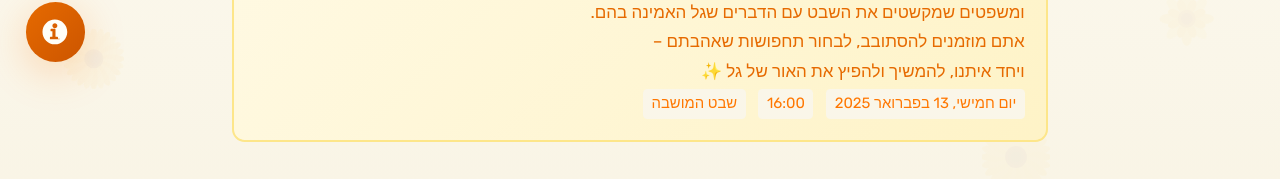
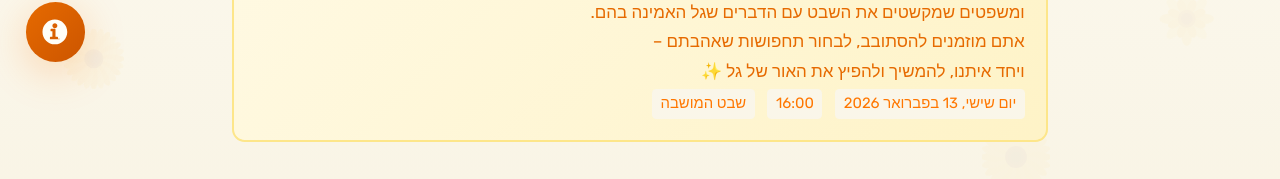
Before and after one commit to Eliaddr119/remember-gal, a Next.js app: page /events in a window 1280 px wide. Shown: the part 713-892 px from the top of the page. Built offline with nearby package versions, Linux system fonts and the light colour scheme.

Commit message:
Update page.tsx

```diff
--- a/src/app/events/page.tsx
+++ b/src/app/events/page.tsx
@@ -28,7 +28,7 @@ const events = [
   {
     id: 2,
     title: "יריד תחפושות לזכותה",
-    date: "2025-02-13",
+    date: "2026-02-13",
     time: "16:00",
     location: "שבט המושבה",
     description:
```
